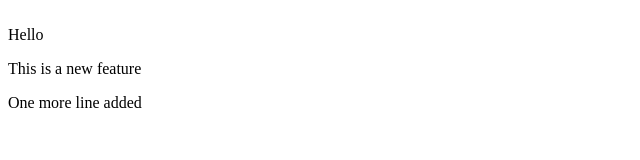
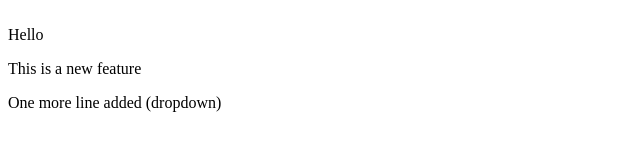
Before and after one commit to KejriwalNidhi23/LocalInitRepo, a plain HTML site: page index.html in a window 1280 px wide. Shown: the full height of the page, 0-640 px from the left. Drawn offline with Linux system fonts and the light colour scheme.

```diff
--- a/index.html
+++ b/index.html
@@ -1,3 +1,3 @@
 <br>Hello</br>
 <p>This is a new feature</p>
-<p>One more line added</p>
+<p>One more line added (dropdown)</p>
```
